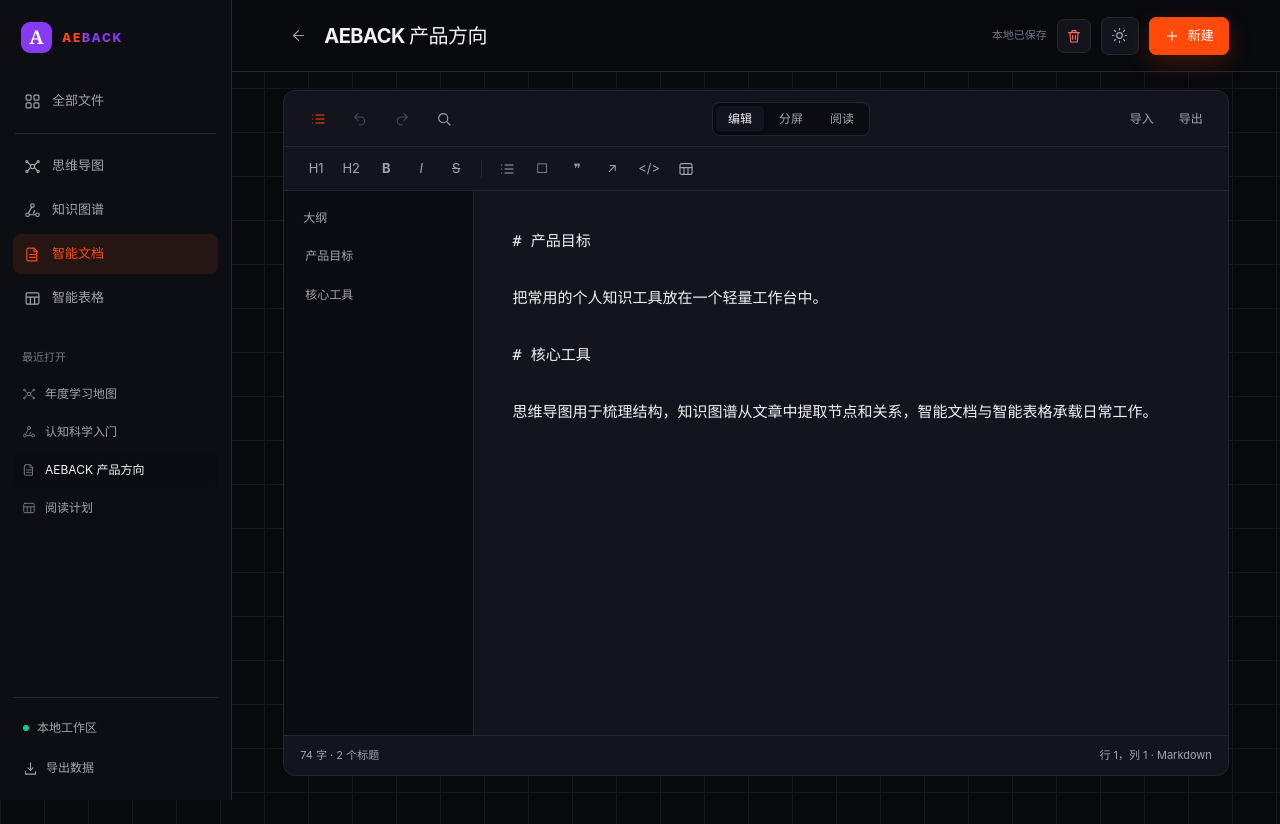
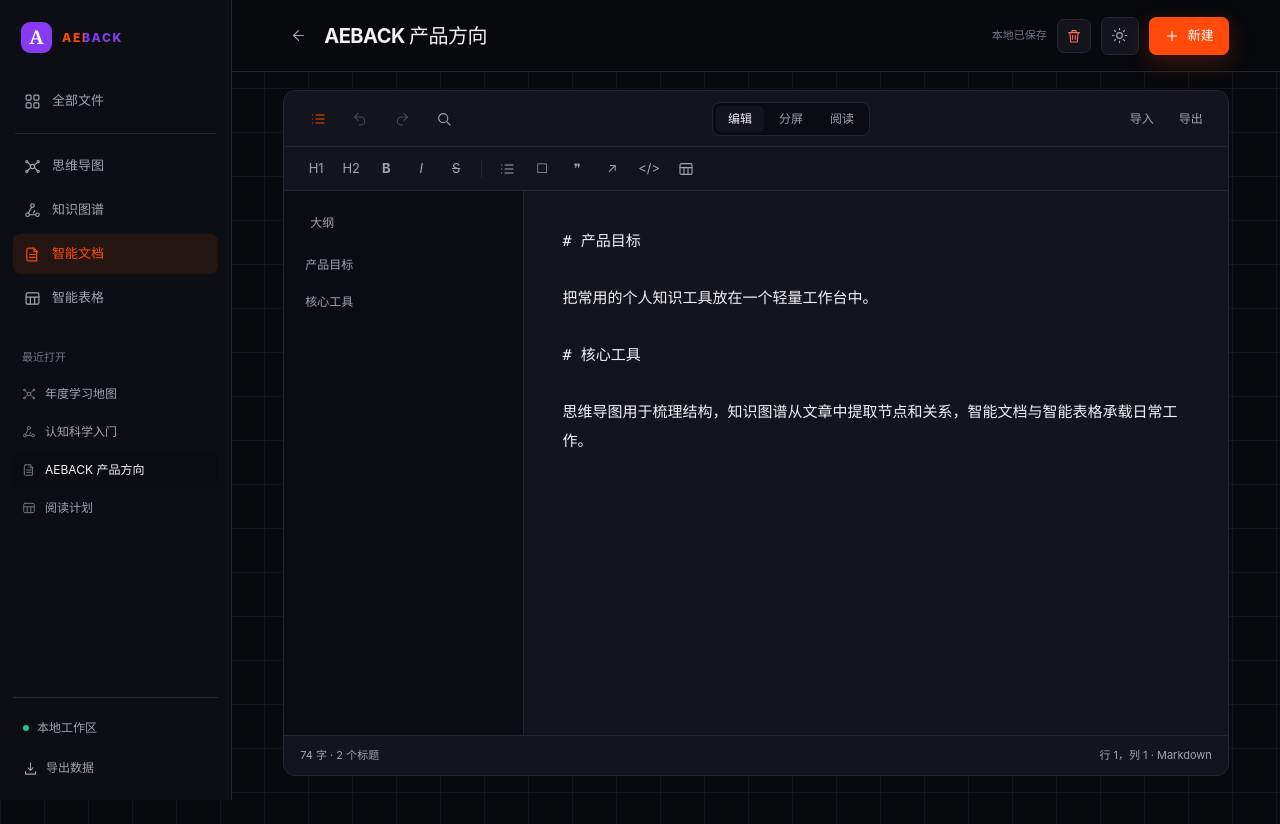
Before and after one commit to ShiyouQi888/AEBACK-Tool, a React (Vite) app: page / in a window 1280 px wide. Both pictures are taken after a click on the button "AEBACK 产品方向". Built offline with nearby package versions, Linux system fonts and the light colour scheme.

Commit message:
修正文档大纲窄屏布局

```diff
--- a/src/components/DocumentEditor.tsx
+++ b/src/components/DocumentEditor.tsx
@@ -16,6 +16,7 @@ function DocumentEditor({ artifact, onChange }: DocumentEditorProps) {
   const importRef = useRef<HTMLInputElement>(null)
   const findRef = useRef<HTMLInputElement>(null)
   const [showOutline, setShowOutline] = useState(true)
+  const [activeHeading, setActiveHeading] = useState<number | null>(null)
   const [view, setView] = useState<View>('edit')
   const [findOpen, setFindOpen] = useState(false)
   const [query, setQuery] = useState('')
@@ -77,6 +78,7 @@ function DocumentEditor({ artifact, onChange }: DocumentEditorProps) {
     selectText(lineStart, lineStart + changed.length)
   }
   const jumpTo = (offset: number) => {
+    setActiveHeading(offset)
     if (view === 'preview') previewRef.current?.querySelector(`#aeback-heading-${offset}`)?.scrollIntoView({ block: 'center', behavior: 'smooth' })
     else selectText(offset)
   }
@@ -154,7 +156,7 @@ function DocumentEditor({ artifact, onChange }: DocumentEditorProps) {
     </div>}
     {findOpen && <div className="document-findbar"><input ref={findRef} aria-label="查找文字" placeholder="查找" value={query} onChange={(event) => { setQuery(event.target.value); setMatchIndex(-1) }} onKeyDown={(event) => { if (event.key === 'Enter') { event.preventDefault(); findNext(event.shiftKey ? -1 : 1) } if (event.key === 'Escape') setFindOpen(false) }} /><span>{matches.length ? `${matchIndex < 0 ? 0 : matchIndex + 1} / ${matches.length}` : '0'}</span><button className="tool-button" type="button" disabled={!matches.length} onClick={() => findNext(-1)}>上一处</button><button className="tool-button" type="button" disabled={!matches.length} onClick={() => findNext()}>下一处</button><input aria-label="替换文字" placeholder="替换为" value={replacement} onChange={(event) => setReplacement(event.target.value)} /><button className="tool-button" type="button" disabled={!matches.length} onClick={() => replace(false)}>替换</button><button className="tool-button" type="button" disabled={!matches.length} onClick={() => replace(true)}>全部替换</button><button className="tool-button" type="button" aria-label="关闭查找" onClick={() => setFindOpen(false)}><Icon name="close" size={14} /></button></div>}
     <div className={`document-layout${showOutline ? ' document-layout--with-outline' : ''}`}>
-      {showOutline && <aside className="document-outline" aria-label="文档目录"><div>大纲</div>{outline.map((item) => <button key={item.offset} type="button" title={item.title} style={{ paddingLeft: 9 + (item.depth - 1) * 12 }} onClick={() => jumpTo(item.offset)}>{item.title}</button>)}{!outline.length && <p>暂无标题</p>}</aside>}
+      {showOutline && <aside className="document-outline" aria-label="文档目录"><div>大纲</div>{outline.map((item) => <button key={item.offset} type="button" title={item.title} aria-current={activeHeading === item.offset ? 'location' : undefined} style={{ paddingLeft: 9 + Math.min(item.depth - 1, 4) * 10 }} onClick={() => jumpTo(item.offset)}>{item.title}</button>)}{!outline.length && <p>暂无标题</p>}</aside>}
       <div className={`document-panes document-panes--${view}`}>
         {view !== 'preview' && <textarea ref={editorRef} className="document-source" aria-label="文档正文" spellCheck={false} placeholder="开始书写…" value={artifact.content} onChange={(event) => { update(event.target.value, 'typing'); setMessage('') }} onSelect={(event) => { const prefix = event.currentTarget.value.slice(0, event.currentTarget.selectionStart); setCursor({ line: prefix.split('\n').length, column: prefix.length - prefix.lastIndexOf('\n') }) }} onKeyDown={(event) => { if (event.key === 'Tab') { event.preventDefault(); wrap('  ', '', '') } }} />}
         {view !== 'edit' && <div ref={previewRef} className="document-rendered" aria-label="文档预览"><MarkdownContent content={artifact.content} /></div>}
--- a/src/editors.css
+++ b/src/editors.css
@@ -35,7 +35,11 @@
 .document-findbar > span { min-width: 34px; color: var(--aeback-subtle); font-size: 11px; text-align: center; }
 .document-findbar .tool-button { min-height: 30px; padding: 0 6px; border: 0; background: transparent; }
 .aeback-document .document-layout { min-height: 60vh; }
-.aeback-document .document-outline { max-height: 68vh; overflow-y: auto; }
+.aeback-document .document-layout--with-outline { grid-template-columns: clamp(190px, 22vw, 240px) minmax(0, 1fr); }
+.aeback-document .document-outline { min-width: 0; max-height: 68vh; overflow-x: hidden; overflow-y: auto; }
+.aeback-document .document-outline > div { position: sticky; top: -18px; z-index: 1; padding: 5px 7px; background: var(--aeback-canvas); }
+.aeback-document .document-outline button { width: 100%; min-width: 0; box-sizing: border-box; line-height: 1.35; }
+.aeback-document .document-outline button[aria-current="location"] { color: var(--aeback-ink); background: var(--aeback-accent-soft); font-weight: 600; }
 .document-panes { min-width: 0; display: grid; grid-template-columns: minmax(0, 1fr); }
 .document-panes--split { grid-template-columns: minmax(0, 1fr) minmax(0, 1fr); }
 .document-source, .document-rendered { width: 100%; min-width: 0; height: 68vh; min-height: 360px; overflow: auto; padding: 36px clamp(20px, 3vw, 48px); color: var(--aeback-ink); background: var(--aeback-surface); font-size: 15px; line-height: 1.9; }
@@ -110,7 +114,7 @@
 .table-import-dialog { color: var(--aeback-ink); }
 .table-import-dialog::backdrop { background: var(--aeback-overlay); backdrop-filter: blur(3px); }
 @media (max-width: 1000px) {
-  .aeback-document .document-layout--with-outline { grid-template-columns: 130px minmax(0, 1fr); }
+  .aeback-document .document-layout--with-outline { grid-template-columns: clamp(190px, 24vw, 220px) minmax(0, 1fr); }
   .document-panes--split { grid-template-columns: minmax(0, 1fr); }
   .document-panes--split .document-source { border-right: 0; border-bottom: 1px solid var(--aeback-line); }
   .document-panes--split > * { height: 42vh; min-height: 260px; }
```
